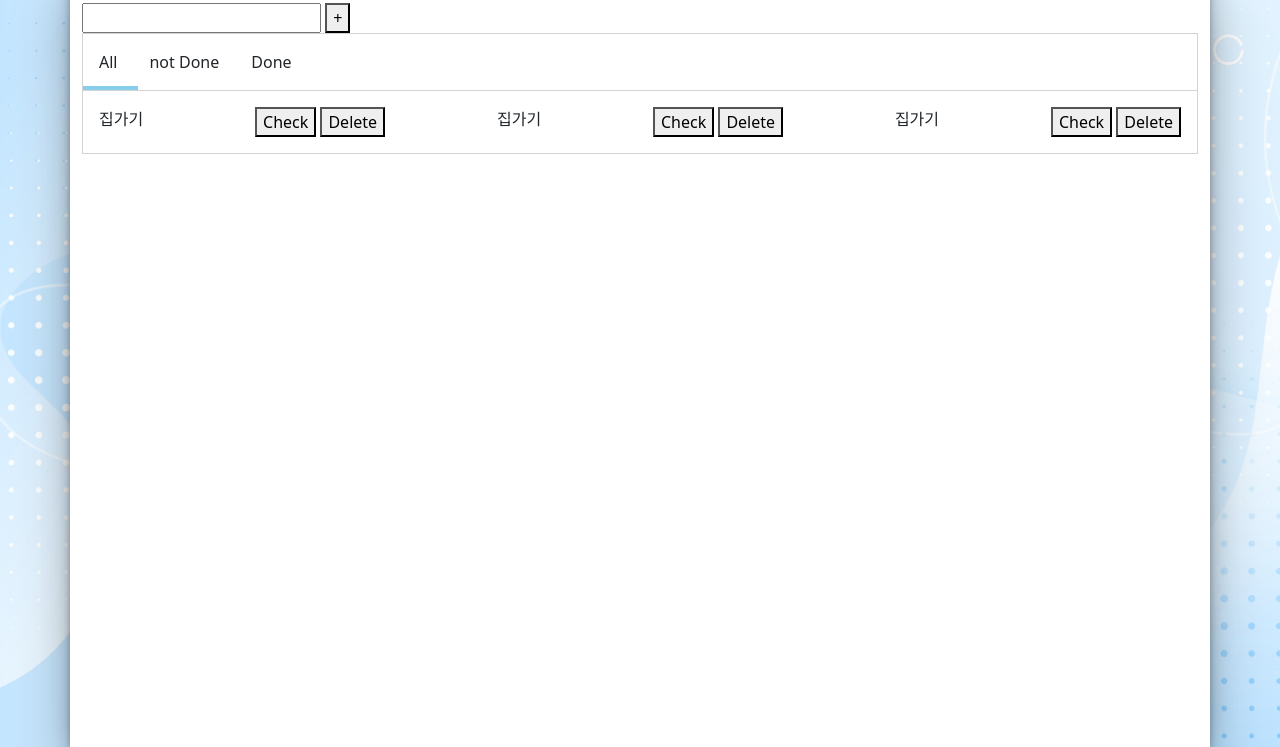
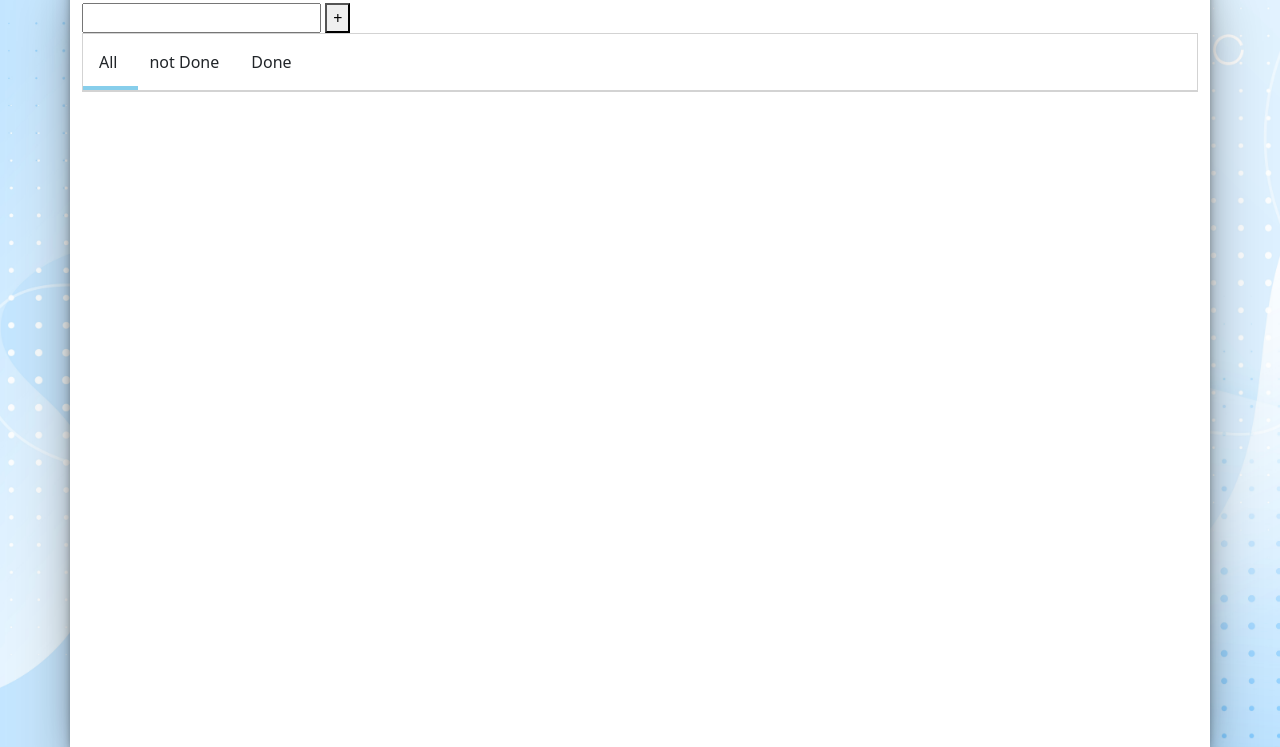
Before and after one commit to csdbest12121/TodoLisjtProject, a plain HTML site: page index.html in a window 1280 px wide. Shown: the part 53-800 px from the top of the page. Drawn offline with nearby package versions, Linux system fonts and the light colour scheme.

Commit message:
first commit

```diff
--- a/index.html
+++ b/index.html
@@ -22,27 +22,8 @@
                 <div>not Done</div>
                 <div>Done</div>
             </div>
-            <div>
-            <div class="task">
-                <div>집가기</div>
-                <div>
-                    <button>Check</button>
-                    <button>Delete</button>
-                </div>
-                <div>집가기</div>
-                <div>
-                    <button>Check</button>
-                    <button>Delete</button>
-                </div>
-                <div>집가기</div>
-                <div>
-                    <button>Check</button>
-                    <button>Delete</button>
-                </div>
+            <div id="task-board">
             </div>
-
-
-
         </section>
     </div>
 
--- a/main.js
+++ b/main.js
@@ -16,8 +16,20 @@ function addTask() {
     let taskContent = taskInput.value
     taskList.push(taskContent)
     console.log(taskList)
+    render()
 }
 
 function render() {
-    let
+    let resultHTML = '';
+    for(let i=0;i<taskList.length;i++) {
+        resultHTML += `<div class="task">
+        <div>${taskList[i]}</div>
+        <div>
+            <button>Check</button>
+            <button>Delete</button>
+        </div>
+    </div>`;
+    }
+
+    document.getElementById('task-board').innerHTML = resultHTML;
 }
```
